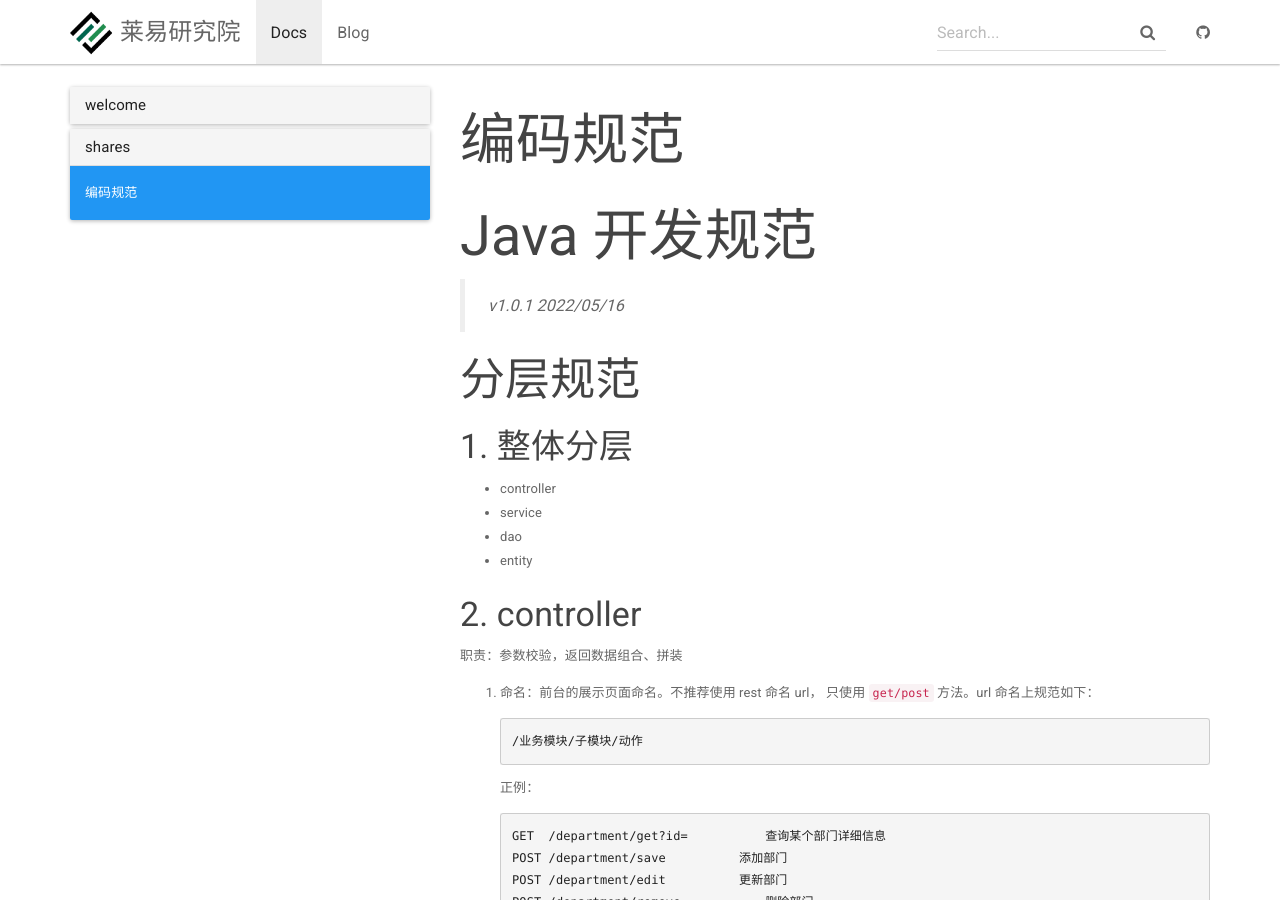
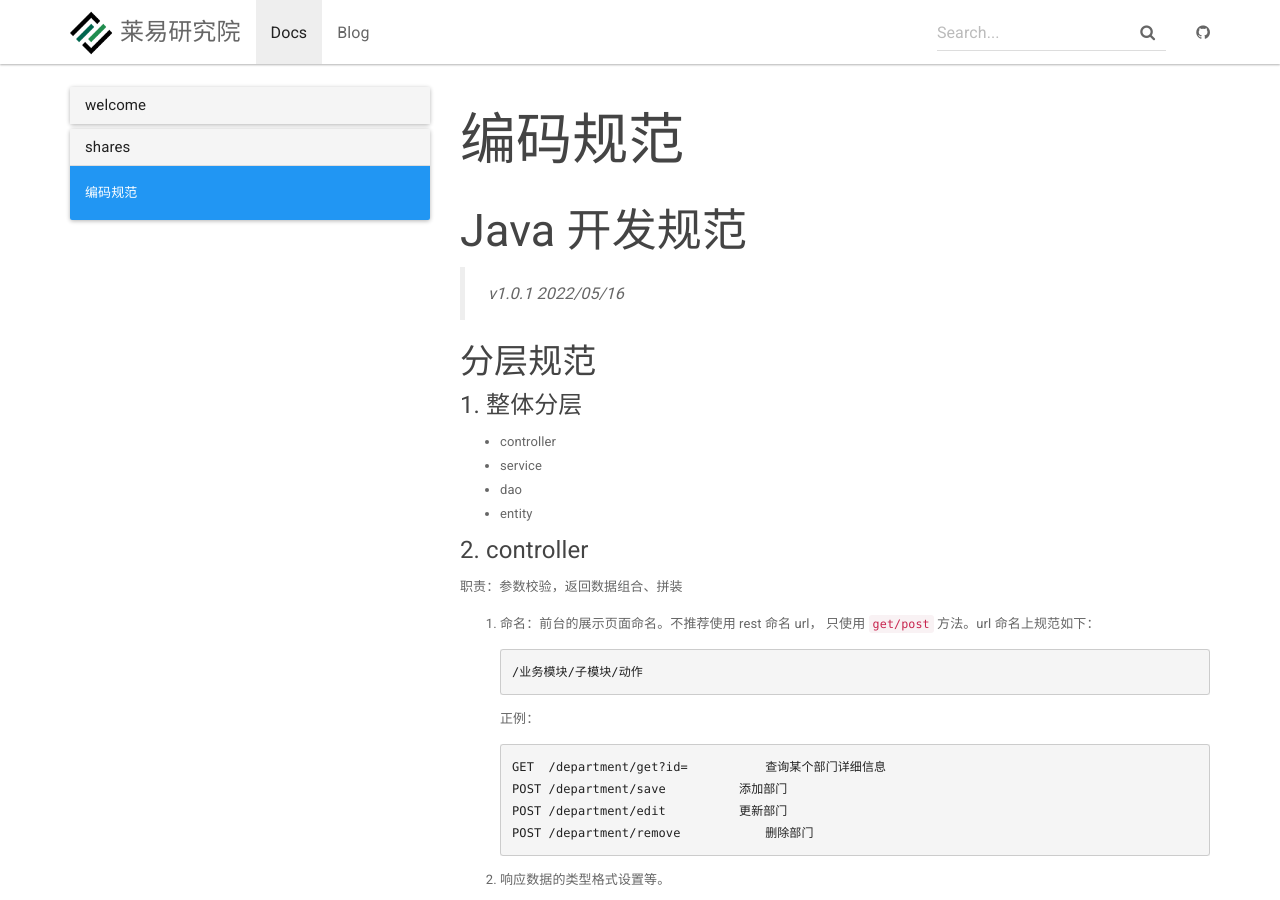
Before and after one commit to laiease/laiease.github.io, a Jekyll site: the page built from _docs/shares/code.md, in a window 1280 px wide and 900 px high. Built offline with Jekyll 4.4.1, drawn with Linux system fonts in a browser that asks for light colours.

Commit message:
Update code.md

````diff
--- a/_docs/shares/code.md
+++ b/_docs/shares/code.md
@@ -3,20 +3,20 @@ title:  编码规范
 permalink: /docs/shares-code/
 ---
 
-# Java 开发规范
+## Java 开发规范
 
 > *v1.0.1 2022/05/16*
 
-## 分层规范
+### 分层规范
 
-### 1. 整体分层
+#### 1. 整体分层
 
 - controller
 - service
 - dao
 - entity
 
-### 2.  controller
+#### 2.  controller
 
 职责：参数校验，返回数据组合、拼装
 
@@ -56,7 +56,7 @@ permalink: /docs/shares-code/
 
 3. 不做任何的业务逻辑操作。
 
-### 3.  service
+#### 3.  service
 
 1. 命名：以业务模块命名。
 
@@ -127,16 +127,16 @@ permalink: /docs/shares-code/
    }
    ```
 
-### 4. dao
+#### 4. dao
 
 1. 命名：和数据库表一致。
 2. 建议不要直接在 mybatis xml 中写死常量，应从 dao 中传入到 xml 中。
 
-### 5. entity
+#### 5. entity
 
 业务逻辑或者计算
 
-## 命名规范
+### 命名规范
 
 **所有命名严禁使用拼音与英文混合的方式，更不允许直接使用中文拼音的方式。**
 
@@ -186,16 +186,16 @@ public class StudentService{
 }
 ```
 
-### 2. 属性名称
+#### 2. 属性名称
 
 - boolean类型变量都不要加 `is`
 
-### 3. 方法参数
+#### 3. 方法参数
 
 - 无论是 `controller` , `service` , `dao` 还是其他的代码，每个方法最多 `3` 个参数，如果超出 `3` 个参数的话，建议封装成 `javabean` 对象。
 - 不推荐直接使用 `JSONObject` , `Map<String,Object>` 等直接作为方法参数。
 
-## 异常定义规范
+### 异常定义规范
 
 异常分类两个基本类：返回给前端错误信息的 `MessageException` ，后台出现异常的 `BaseException` 。
 
@@ -208,7 +208,7 @@ public class StudentService{
   - 需要包含**给程序员调试的**错误提示信息和堆栈信息。
 
 
-## 日志记录规范
+### 日志记录规范
 
 1. 日志分级
 
````
